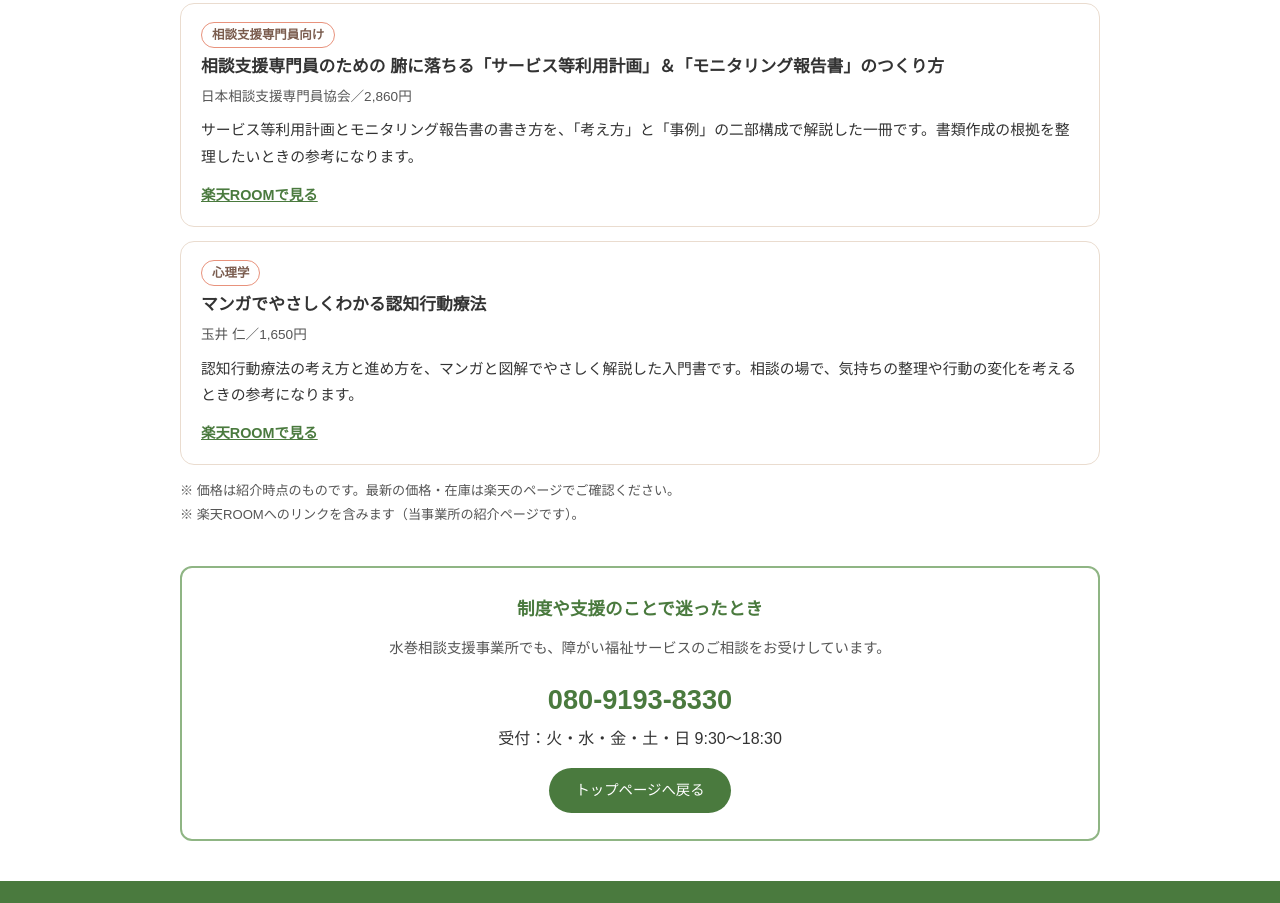
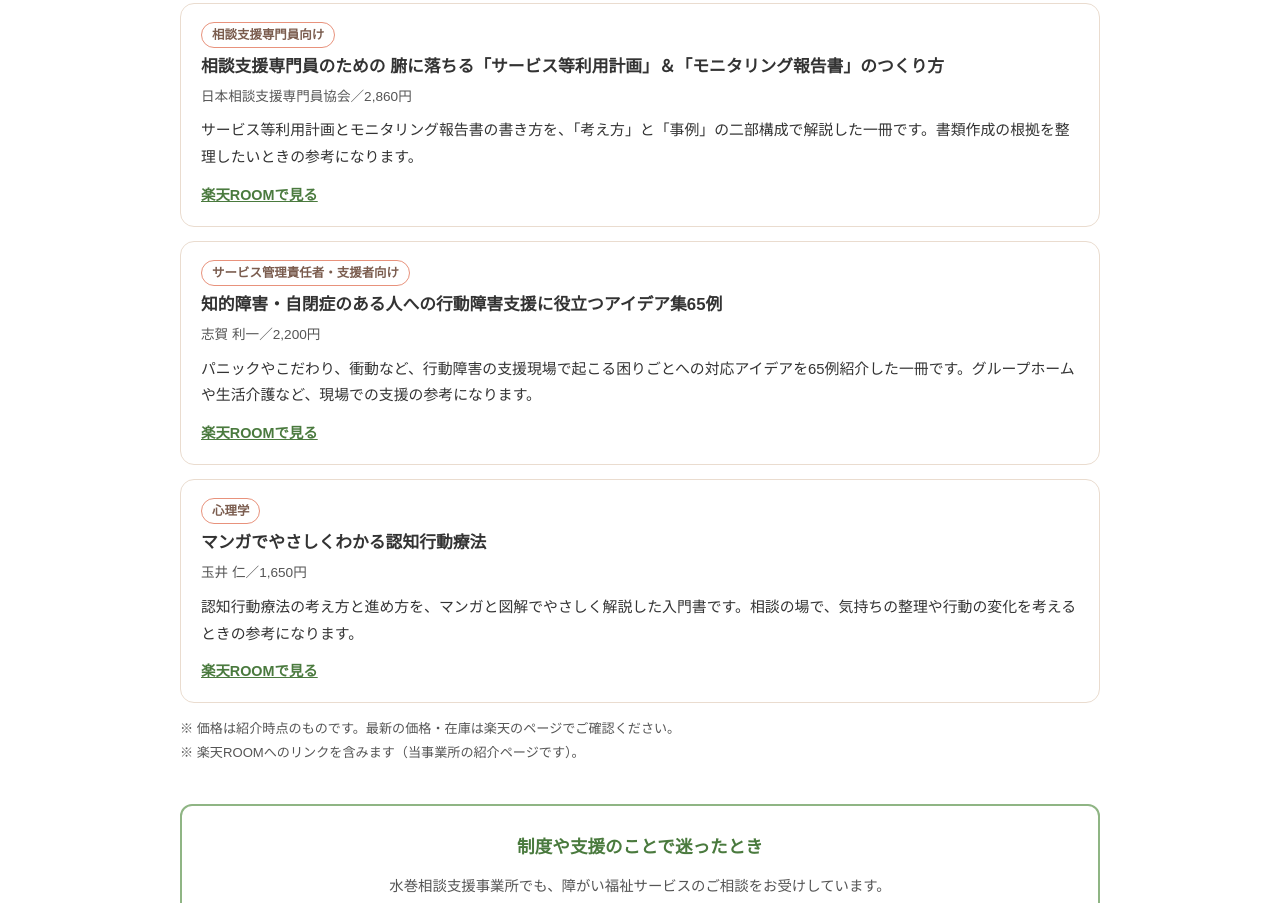
Before and after one commit to soudanuniwa1331/soudanuniwa1331.github.io, a plain HTML site: page osusume-tosho.html in a window 1280 px wide. Shown: the part 493-1396 px from the top of the page. Drawn offline with Linux system fonts and the light colour scheme.

Commit message:
おすすめ図書に行動障害支援の本を追加（3冊）
Co-Authored-By: Claude Sonnet 5.5 <noreply@anthropic.com>

```diff
--- a/osusume-tosho.html
+++ b/osusume-tosho.html
@@ -94,6 +94,14 @@
   </div>
 
   <div class="book">
+    <span class="tag">サービス管理責任者・支援者向け</span>
+    <h3>知的障害・自閉症のある人への行動障害支援に役立つアイデア集65例</h3>
+    <p class="meta">志賀 利一／2,200円</p>
+    <p class="desc">パニックやこだわり、衝動など、行動障害の支援現場で起こる困りごとへの対応アイデアを65例紹介した一冊です。グループホームや生活介護など、現場での支援の参考になります。</p>
+    <a class="room" href="https://room.rakuten.co.jp/room_4843e57b63/1700402410874334" target="_blank" rel="noopener sponsored">楽天ROOMで見る</a>
+  </div>
+
+  <div class="book">
     <span class="tag">心理学</span>
     <h3>マンガでやさしくわかる認知行動療法</h3>
     <p class="meta">玉井 仁／1,650円</p>
```
Also changed, not shown: 1 other file.
